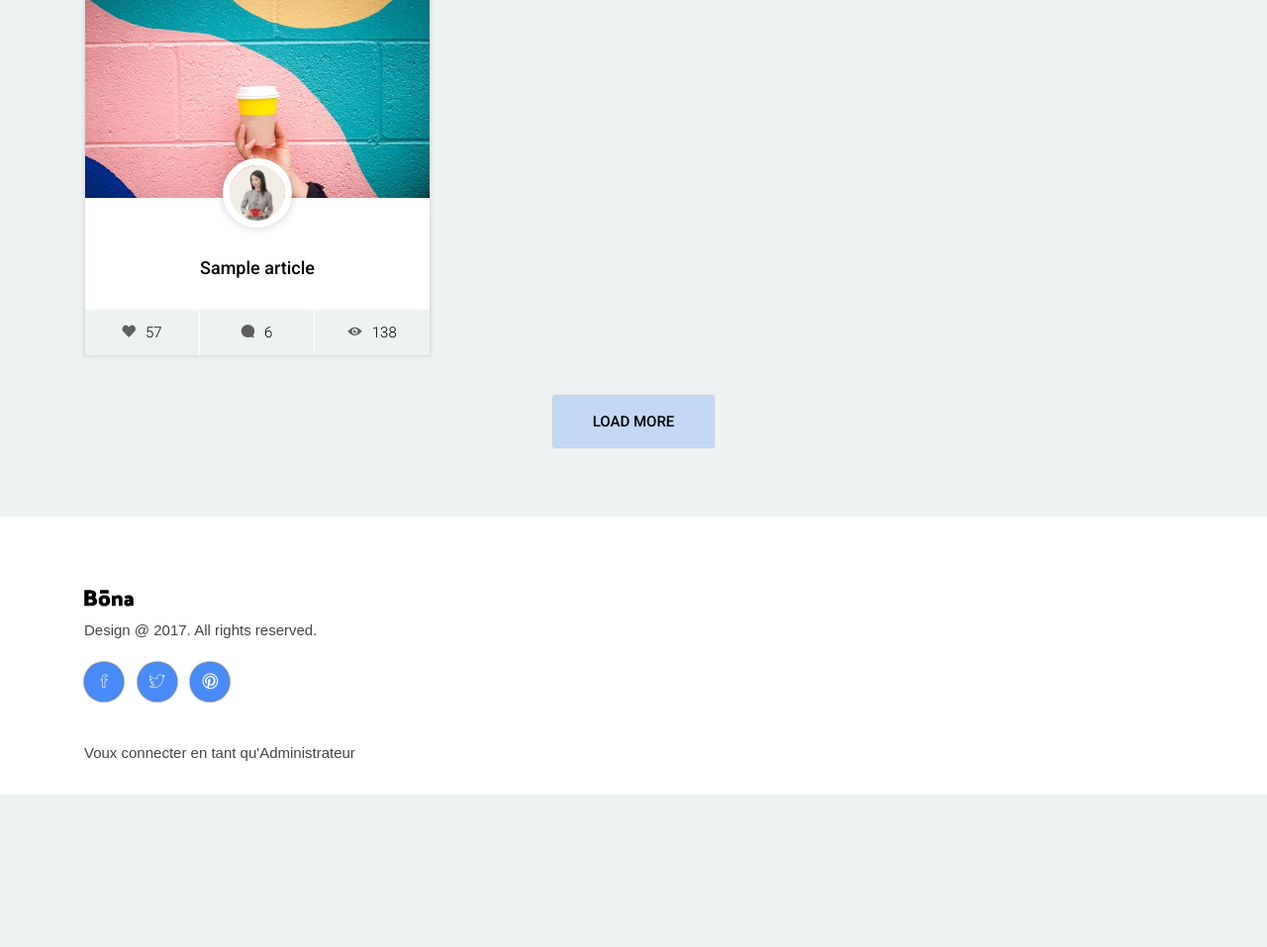
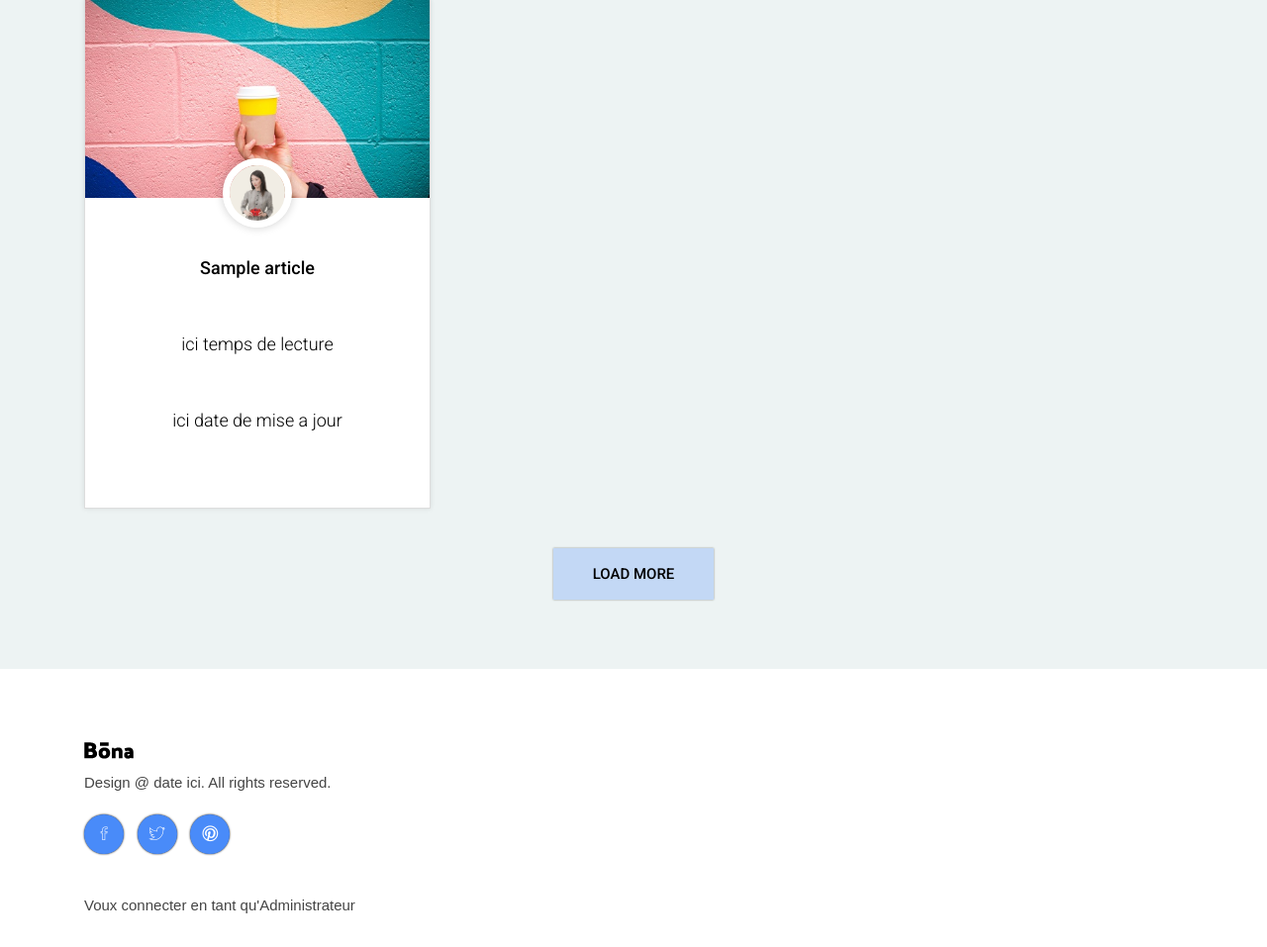
Before and after one commit to Juju075/Openclassrooms, a PHP site: the page made by views/Post/viewAccueil.php in a window 1280 px wide. Shown: the part 431-1388 px from the top of the page at 99% size. Before the commit the page ends 1234 px from the top, so only its background shows below. Run offline with PHP 8.4, Linux system fonts and the light colour scheme; tables that the repository leaves empty or names only in its code hold one stand-in row (values such as "Sample post"); the template is opened without the code that fills it: most values are stand-ins (such as "Sample title", 1, 10 or a date in 2020); some web fonts are replaced.

Commit message:
Card modified with openclassrooms constraints

```diff
--- a/public/partials/_footer.php
+++ b/public/partials/_footer.php
@@ -2,7 +2,7 @@
 					<div class="footer-section">
 
 						<a class="logo" href="#"><img src="public/images/logo.png" alt="Logo Image"></a>
-						<p class="copyright">Design @ 2017. All rights reserved.</p>
+						<p class="copyright">Design @ date ici. All rights reserved.</p>
 						<ul class="icons">
 							<li><a href="#"><i class="ion-social-facebook-outline"></i></a></li>
 							<li><a href="#"><i class="ion-social-twitter-outline"></i></a></li>
--- a/views/Post/viewAccueil.php
+++ b/views/Post/viewAccueil.php
@@ -3,7 +3,6 @@
 	<section class="blog-area section">
 		<div class="container">
 			<div class="row">
-
 				<?php
 					foreach ($articles as $article):
 				?>
@@ -19,13 +18,8 @@
 								<div class="blog-info">
 
 									<h4 class="title"><a href="post&id=<?= $article->id() ?>"><b><?= $article->title() ?></b></a></h4>
-
-									<ul class="post-footer">
-										<li><a href="#"><i class="ion-heart"></i>57</a></li> <!-- nombre de likes -->
-										<li><a href="#"><i class="ion-chatbubble"></i>6</a></li> <!-- nombre de commentaire -->
-										<li><a href="#"><i class="ion-eye"></i>138</a></li> <!-- nombre de vues -->
-									</ul>
-
+									<h4 class="title">ici temps de lecture</h4>
+									<h4 class="title">ici date de mise a jour</h4>
 								</div><!-- blog-info -->
 							</div><!-- single-post -->
 						</div><!-- card -->
```
